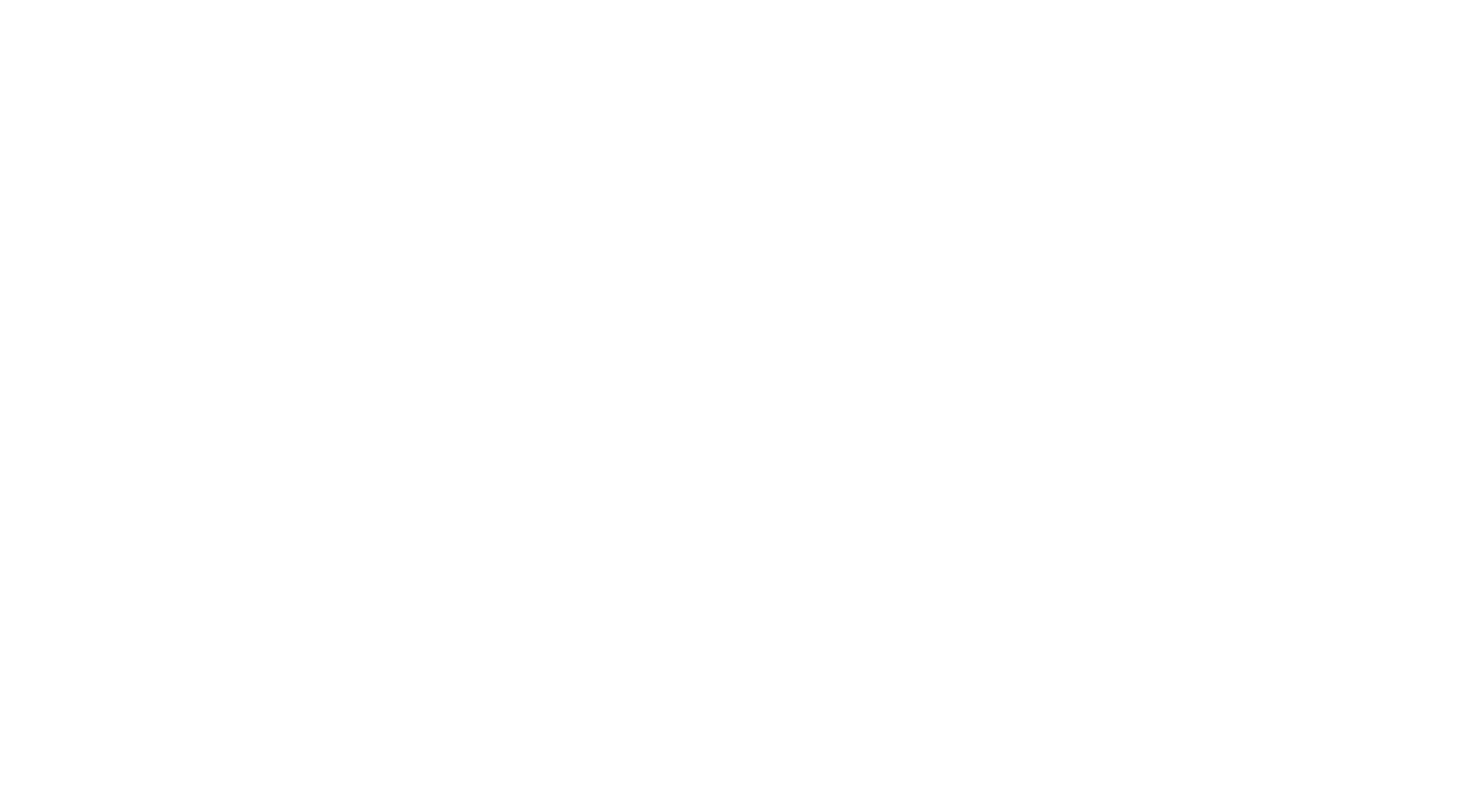
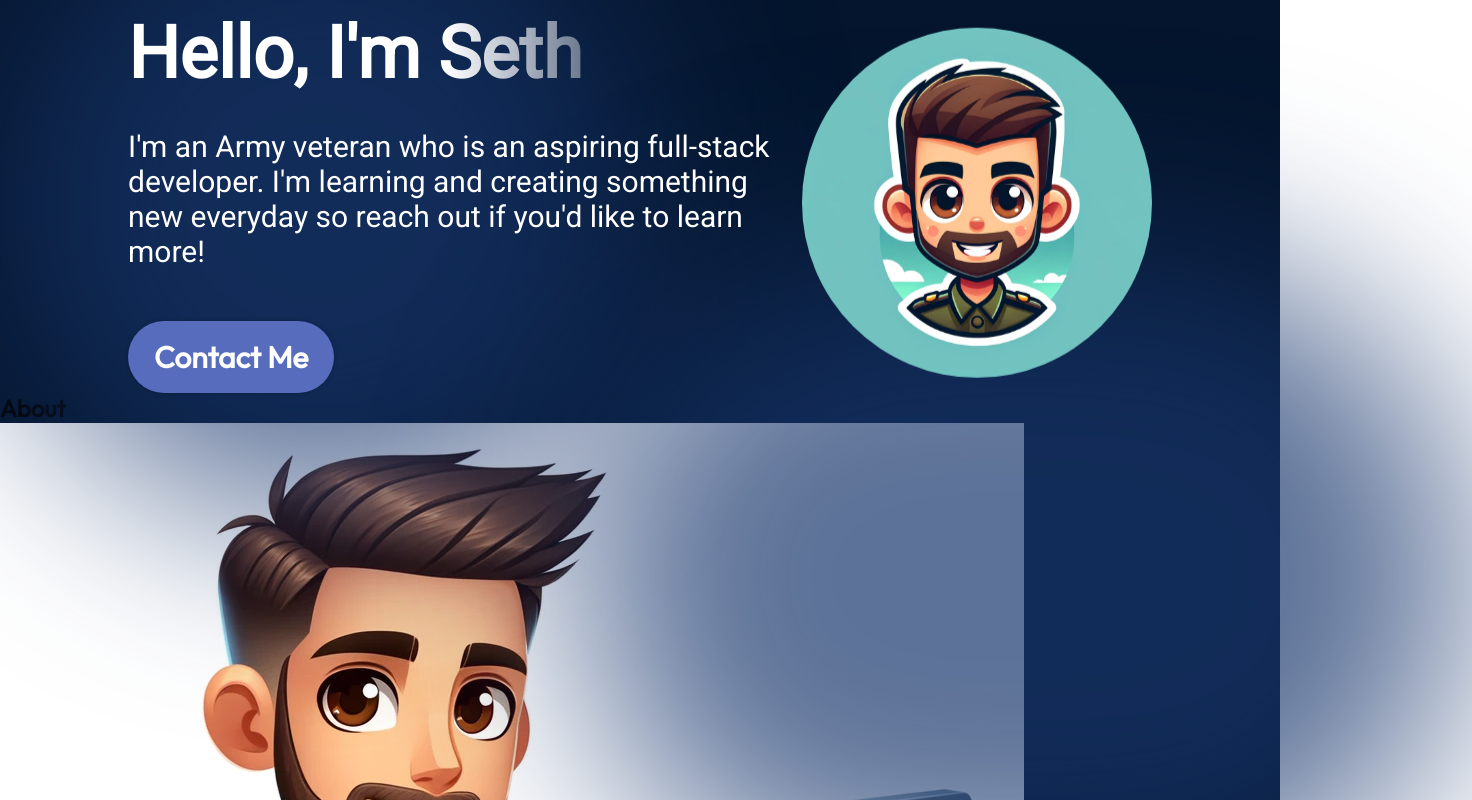
Before and after one commit to sethcrist/react-portfolio, a React (Vite) app in the folder react-portfolio/: page / in a window 1280 px wide. Shown: the part 200-1000 px from the top of the page, 1472 px wide, since content can reach past the window. Before the commit the page ends 800 px from the top, so only its background shows below. Built offline with nearby package versions, Linux system fonts and the light colour scheme.

Commit message:
added hero section

```diff
--- a/react-portfolio/src/App.jsx
+++ b/react-portfolio/src/App.jsx
@@ -1,10 +1,14 @@
 import styles from './App.module.css'
 import Navbar from "./components/Navbar/Navbar.jsx";
+import Hero from "./components/Hero/Hero.jsx";
+import About from "./components/About/About.jsx";
 
 function App() {
   return (
     <div className={styles.App}>
       <Navbar />
+      <Hero />
+      <About />
     </div>
   )
 }
--- /dev/null
+++ b/react-portfolio/src/components/About/About.jsx
@@ -0,0 +1,15 @@
+import React from 'react';
+import {getImageUrl} from "../../utils.js";
+
+export const About = () => {
+    return (
+        <section>
+            <h2>About</h2>
+            <div>
+                <img src={getImageUrl("about/about.png")} alt="sitting with a laptop"/>
+            </div>
+        </section>
+    );
+}
+
+export default About;
--- /dev/null
+++ b/react-portfolio/src/components/Hero/Hero.jsx
@@ -0,0 +1,21 @@
+import React from 'react';
+import styles from "./Hero.module.css"
+import {getImageUrl} from "../../utils.js";
+
+export const Hero = () => {
+    return (
+        <section className={styles.container}>
+            <div className={styles.content}>
+                <h1 className={styles.title}>Hello, I'm Seth</h1>
+                <p className={styles.description}>I'm an Army veteran who is an aspiring full-stack developer. I'm learning and creating something new everyday so reach out
+                if you'd like to learn more!
+                </p>
+                <a href="mailto:sethcrist50@gmail.com" className={styles.contactBtn}>Contact Me</a>
+            </div>
+            <img src={getImageUrl("hero/heroimage.png")} alt="hero image of me" className={styles.heroImg}/>
+            <div className={styles.topBlur}/>
+            <div className={styles.bottomBlur}/>
+        </section>
+    );
+}
+export default Hero;
--- /dev/null
+++ b/react-portfolio/src/components/Hero/Hero.module.css
@@ -0,0 +1,112 @@
+@import "../../vars.css";
+
+.container {
+    position: relative;
+    display: flex;
+    align-items: center;
+    justify-content: space-between;
+    margin-top: 49px;
+    z-index: 1;
+    margin-left: 10%;
+    margin-right: 10%;
+}
+
+.content {
+    display: flex;
+    flex-direction: column;
+    align-items: flex-start;
+    color: var(--color-text);
+    z-index: 1;
+}
+
+.title {
+    font-size: 72px;
+    font-weight: 900;
+    margin-bottom: 33px;
+    font-family: var(--font-roboto);
+    background: linear-gradient(90deg,
+    rgba(255, 255, 255, 1) 70%,
+    rgba(255, 255, 255, 0) 120%
+    );
+    -webkit-text-fill-color: transparent;
+    -webkit-background-clip: text;
+}
+
+.description {
+    font-size: 30px;
+    font-family: var(--font-roboto);
+    margin-bottom: 52px;
+}
+
+.contactBtn {
+    text-decoration: none;
+    background-color: var(--color-primary);
+    color: var(--color-text);
+    border-radius: 100px;
+    font-size: 30px;
+    font-weight: 600;
+    padding: 17px 26px;
+    box-shadow: 0 0 4px 0 rgba(0, 0, 0, 0.25);
+}
+
+.heroImg {
+    height: 350px;
+    border-radius: 100%;
+    width: 50%;
+    z-index: 1;
+
+    animation-name: floating;
+    animation-duration: 3s;
+    animation-iteration-count: infinite;
+    animation-timing-function: ease-in-out;
+}
+
+@keyframes floating {
+    0% {
+        transform: translate(0, 0px);
+    }
+    50% {
+        transform: translate(0, 10px);
+    }
+    100% {
+        transform: translate(0, -0px);
+    }
+}
+
+.topBlur {
+    position: absolute;
+    width: 50vw;
+    height: 50vw;
+    min-width: 350px;
+    min-width: 350px;
+    top: -128px;
+    left: -10vw;
+    border-radius: 764px;
+    background: rgba(25, 55, 109, 0.7);
+    filter: blur(100px);
+    z-index: 0;
+}
+
+.bottomBlur {
+    position: absolute;
+    width: 70vw;
+    height: 50vw;
+    min-width: 350px;
+    min-width: 250px;
+    top: 246px;
+    right: -25vw;
+    border-radius: 764px;
+    background: rgba(25, 55, 109, 0.7);
+    filter: blur(100px);
+    z-index: 0;
+}
+
+@media screen and (max-width: 830px){
+    .container {
+        flex-direction: column-reverse;
+    }
+
+    .content {
+        align-items: center;
+    }
+}
--- a/react-portfolio/src/components/Navbar/Navbar.module.css
+++ b/react-portfolio/src/components/Navbar/Navbar.module.css
@@ -61,7 +61,11 @@
         gap: 13px;
         border-radius: 10px;
         background: rgb(25, 55, 109);
-        background: linear-gradient(0deg, rgba(25, 55, 109, 0.2) 0%, rgba(25, 55, 109, 1) 100%);
+        background: linear-gradient(
+                0deg,
+                rgba(25, 55, 109, 0.2) 0%,
+                rgba(25, 55, 109, 1) 100%
+        );
         padding: 24px 33px;
         box-shadow: 0 0 4px 0 rgba(0, 0, 0, 0.25);
     }
--- a/react-portfolio/src/vars.css
+++ b/react-portfolio/src/vars.css
@@ -1,11 +1,11 @@
 :root { /* css variables */
     /* colors */
     --color-text: #fff;
-    --color-promary: #576cbc;
+    --color-primary: #576cbc;
     --color-secondary: #19376d;
     --color-dark: #0b2447;
     --color-bg: #04152d;
 
     /* fonts */
-    --font-robot: "Roboto";
+    --font-roboto: "Roboto";
 }
```
Also changed, not shown: react-portfolio/src/components/About/About.module.css (added).
